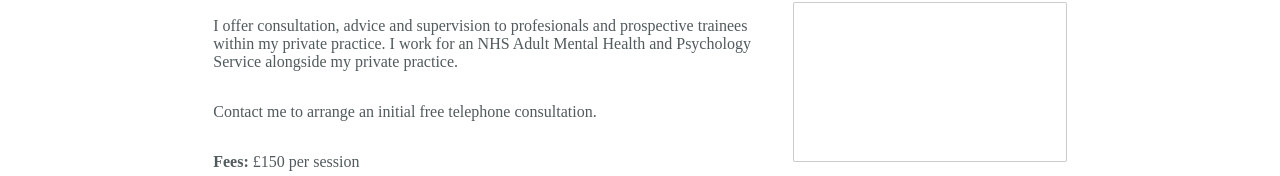
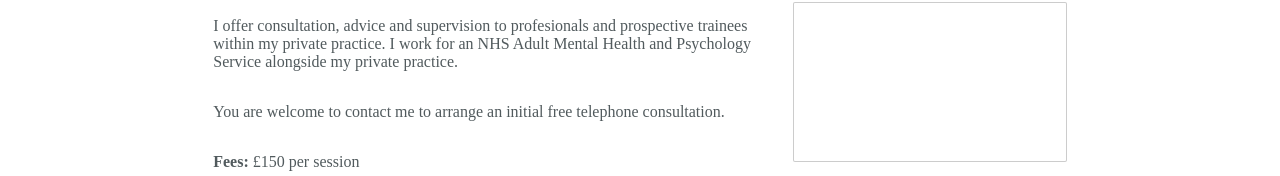
Before and after one commit to DrDilaraOmur/Dilara-Personal, a website: page index.html in a window 1280 px wide. Shown: the part 725-901 px from the top of the page. Drawn offline with nearby package versions, Linux system fonts and the light colour scheme; a web font is replaced by a local one.

Commit message:
Update index.html

```diff
--- a/index.html
+++ b/index.html
@@ -54,7 +54,7 @@
                         practice. I work for an NHS Adult Mental Health and
                         Psychology Service alongside my private practice.
                     </p>
-                    <p>Contact me to arrange an initial free telephone consultation.</p>
+                    <p>You are welcome to contact me to arrange an initial free telephone consultation.</p>
 
                     <p><b>Fees:</b> £150 per session</p>
                     <p>
```
